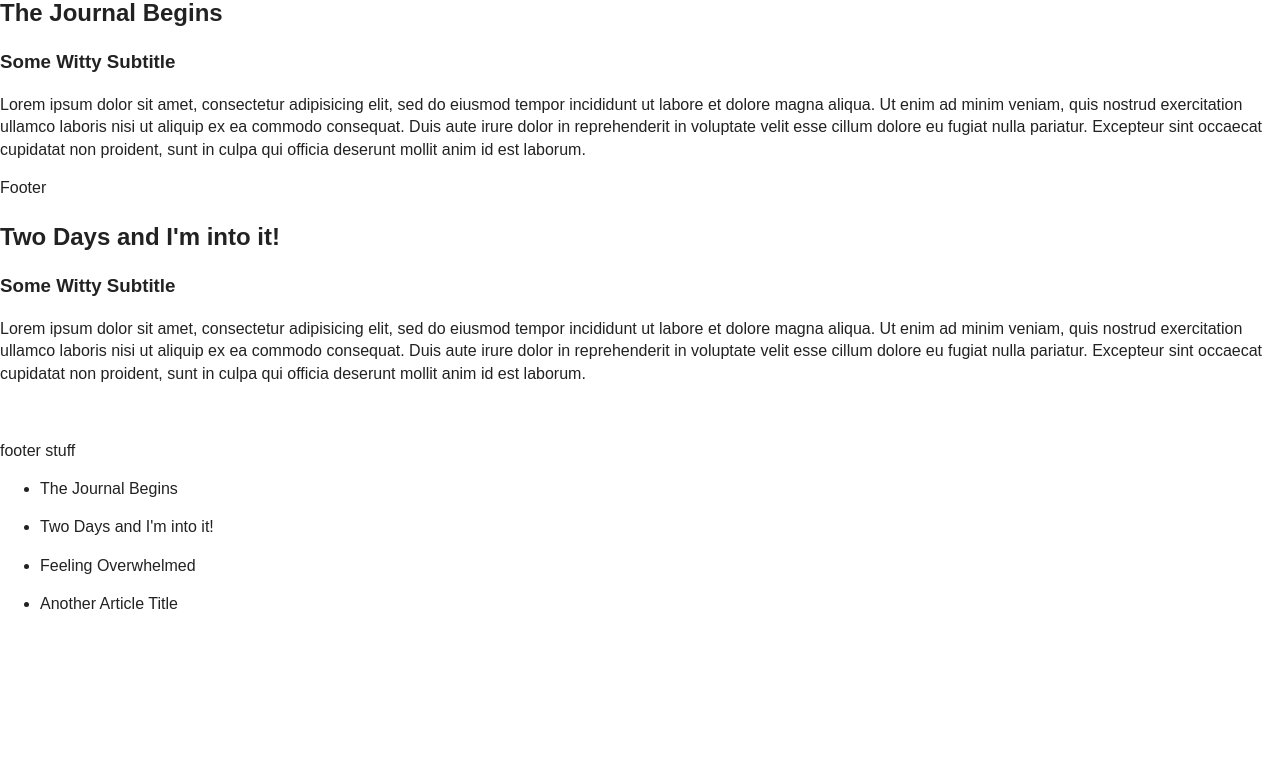
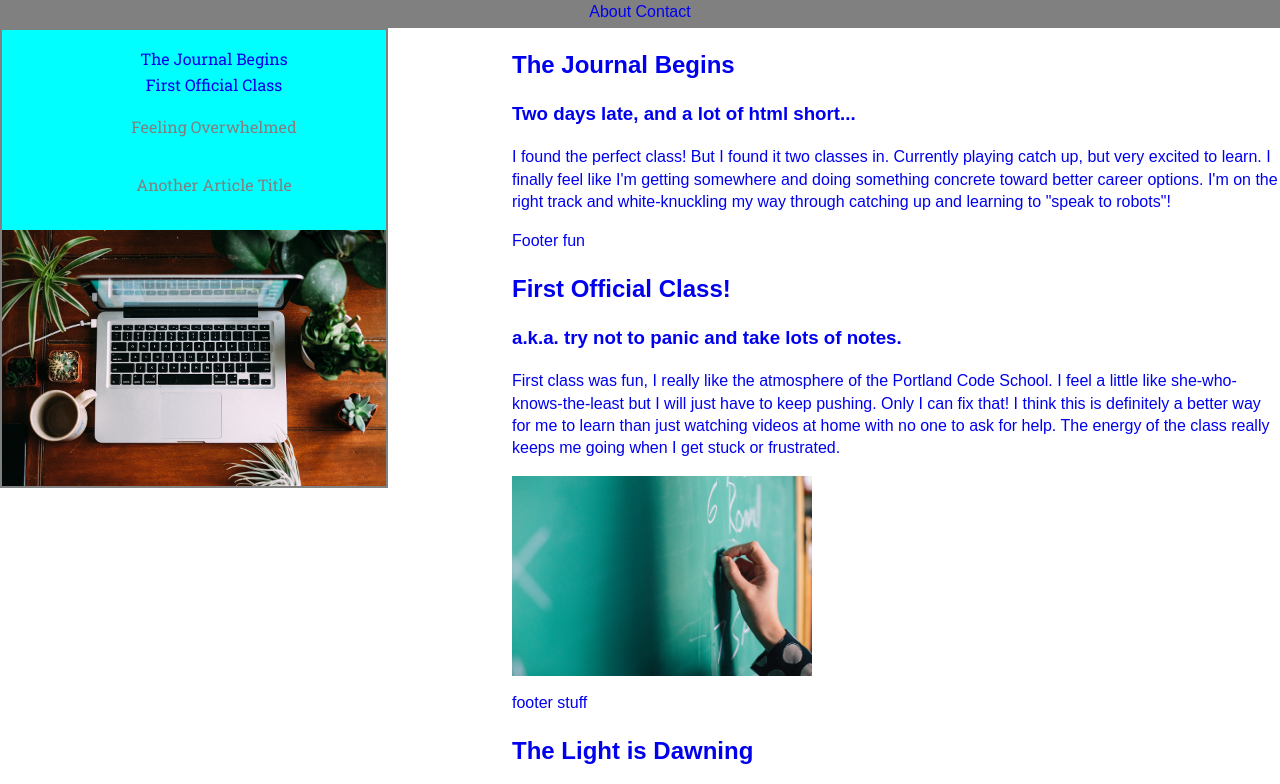
Before and after one commit to bettydeer/journal, a plain HTML site: page index.html in a window 1280 px wide. Shown: the part 92-876 px from the top of the page. Before the commit the page ends 800 px from the top, so only its background shows below. Drawn offline with nearby package versions, Linux system fonts and the light colour scheme.

Commit message:
catching up

```diff
--- a/css/main.css
+++ b/css/main.css
@@ -11,7 +11,7 @@
    ========================================================================== */
 
 html {
-    color: #222;
+    color: ;
     font-size: 1em;
     line-height: 1.4;
 }
@@ -285,3 +285,69 @@ textarea {
         page-break-after: avoid;
     }
 }
+header {
+    background: gray;
+    padding: 5px;
+    text-align: center;
+
+}
+
+h1 {
+    font-family: 'Pacifico', cursive;
+    color: white;
+}
+
+#navbar {
+    list-style-type: none;
+    margin: 0;
+    padding: 0;
+
+
+}
+
+.topnav {
+    display: inline;
+
+}
+
+a {
+    text-decoration: none;
+    width: 60px;
+}
+
+
+}
+
+main a {
+    text-decoration: none;
+}
+
+#navblock {
+
+    background: aqua;
+    padding: 5%
+    border: ;
+    border-style: solid;
+    border-width: 2px;
+    border-color: gray;
+    float: left;
+    max-width: 30%;
+    font-family: 'Roboto Slab', serif;
+
+
+}
+
+.navitem {
+    list-style-type: none;
+    text-align: center;
+    line-height: 1em;
+    padding: 5px;
+    color: gray;
+
+}
+
+section {
+    float: right;
+    max-width: 60%;
+
+}
--- a/index.html
+++ b/index.html
@@ -13,51 +13,79 @@
         <link rel="stylesheet" href="css/normalize.css">
         <link rel="stylesheet" href="css/main.css">
         <script src="js/vendor/modernizr-2.8.3.min.js"></script>
+        <link href='http://fonts.googleapis.com/css?family=Pacifico' rel='stylesheet' type='text/css'>
+        <link href='http://fonts.googleapis.com/css?family=Roboto+Slab' rel='stylesheet' type='text/css'>
     </head>
-    <body>
-        <!--[if lt IE 8]>
-            <p class="browserupgrade">You are using an <strong>outdated</strong> browser. Please <a href="http://browsehappy.com/">upgrade your browser</a> to improve your experience.</p>
-        <![endif]-->
+    <header>
+        <h1>My Web Foundations Journal</h1>
 
-        <!-- Add your site or application content here -->
-        <h1>My Web Foundations Journal</h1>
-        <h2>The Journal Begins</h2>
-        <h3>Some Witty Subtitle</h3>
-        <p>Lorem ipsum dolor sit amet, consectetur adipisicing elit, sed do eiusmod
-        tempor incididunt ut labore et dolore magna aliqua. Ut enim ad minim veniam,
-        quis nostrud exercitation ullamco laboris nisi ut aliquip ex ea commodo
-        consequat. Duis aute irure dolor in reprehenderit in voluptate velit esse
-        cillum dolore eu fugiat nulla pariatur. Excepteur sint occaecat cupidatat non
-        proident, sunt in culpa qui officia deserunt mollit anim id est laborum.</p>
+        <div id="info">
+            <ul id="navbar">
+                <li class="topnav"><a href="about">About</li>
+                <li class="topnav"><a href="contact">Contact</li>
+            </ul>
 
-        <footer><p>Footer</p></footer>
+        </div>
 
-        <h2>Two Days and I'm into it!</h2>
-        <h3>Some Witty Subtitle</h3>
-        <p>Lorem ipsum dolor sit amet, consectetur adipisicing elit, sed do eiusmod
-        tempor incididunt ut labore et dolore magna aliqua. Ut enim ad minim veniam,
-        quis nostrud exercitation ullamco laboris nisi ut aliquip ex ea commodo
-        consequat. Duis aute irure dolor in reprehenderit in voluptate velit esse
-        cillum dolore eu fugiat nulla pariatur. Excepteur sint occaecat cupidatat non
-        proident, sunt in culpa qui officia deserunt mollit anim id est laborum.</p>
-        <img src="" alt="">
-
-        <footer><p>footer stuff</p></footer>
-
-        <nav>
-            <class: navblock>
+    </header>
+    <main>
+    <nav id="navblock">
                 <ul>
-                    <li><p>The Journal Begins</p></li>
-                    <li><p>Two Days and I'm into it!</p></li>
-                    <li><p>Feeling Overwhelmed</p></li>
-                    <li><p>Another Article Title</p></li>
+                    <li class="navitem"><a href="#begins">The Journal Begins</li>
+                    <li class="navitem"><a href="#firstclass">First Official Class</li>  <li class="navitem"><p>Feeling Overwhelmed</p></li>
+                    <li class="navitem"><p>Another Article Title</p></li>
 
                 </ul>
-                <img src="" alt="">
+                <img src="img/laptop242.jpg" alt="macbook and succulents" width="100%">
 
             </class:>
 
         </nav>
+
+    <body>
+        <section id="articles">
+            <!--[if lt IE 8]>
+                <p class="browserupgrade">You are using an <strong>outdated</strong> browser. Please <a href="http://browsehappy.com/">upgrade your browser</a> to improve your experience.</p>
+            <![endif]-->
+
+            <!-- Add your site or application content here -->
+            <article id="begins">
+
+                <h2>The Journal Begins</h2>
+                <h3>Two days late, and a lot of html short...</h3>
+                <p>I found the perfect class! But I found it two classes in. Currently playing catch up, but very excited to learn. I finally feel like I'm getting somewhere and doing something concrete toward better career options. I'm on the right track and white-knuckling my way through catching up and learning to "speak to robots"!
+
+            <footer><p>Footer fun</p></footer>
+            </article>
+            <article id="firstclass">
+                <h2>First Official Class!</h2>
+                <h3>a.k.a. try not to panic and take lots of notes.</h3>
+                <p>First class was fun, I really like the atmosphere of the Portland Code School. I feel a little like she-who-knows-the-least but I will just have to keep pushing. Only I can fix that! I think this is definitely a better way for me to learn than just watching videos at home with no one to ask for help. The energy of the class really keeps me going when I get stuck or frustrated. </p>
+                <img src="img/chalkboard9.jpg" alt="hand on chalkboard writing" width="300px">
+
+                <footer><p>footer stuff</p></footer>
+                </article>
+
+                <article id="2/3week">
+                <h2>The Light is Dawning</h2>
+                <h3>a.k.a. things start to connect and make sense.</h3>
+                <p>Things are picking up speed but also starting to fall into place. I watched more of the videos, and that helped way more than I anticipated. Connections are being made! The proverbial clouds are parting! </p>
+                <img src="img/light559.jpg" alt="light in ths sky" width="300px">
+
+                <footer><p>footer stuff</p></footer>
+
+                <article id="learningstyles">
+                <h2>Which Learning Style Helped</h2>
+                <h3>a.k.a. sometimes experts are experts for a reason.</h3>
+                <p>I chose "Skilled learners are process-oriented." from the list of 25 Things Skilled Learners Do Differently. I am always a future planner. This both helps and hurts me. I love the planning stages of things and then often loathe the process. I am trying to keep focused on the process and stay present. Yoga has been trying to teach me this for a long time, so the concept is not foreign. In this particular learning experience, I find I have little choice. It is moving fast and all I can do is stay present. It's like the hot yoga of learning! </p>
+                <img src="" alt="" width="300px">
+
+                <footer><p>footer stuff</p></footer>
+                </article>
+                </article>
+        </section>
+
+
 
 
         <script src="//ajax.googleapis.com/ajax/libs/jquery/1.11.2/jquery.min.js"></script>
@@ -75,4 +103,10 @@
             ga('create','UA-XXXXX-X','auto');ga('send','pageview');
         </script>
     </body>
+    </main>
+
+<footer>
+
+
+</footer>
 </html>
```
Also changed, not shown: LICENSE.txt (added), img/chalkboard9.jpg (added), img/crumples778.jpg (added), img/laptop242.jpg (added), img/light559.jpg (added), 2 other files.
